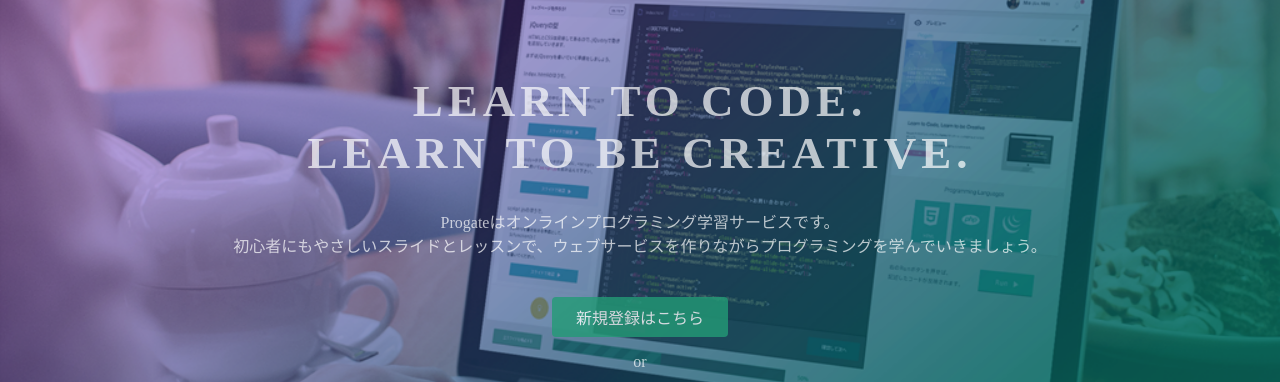
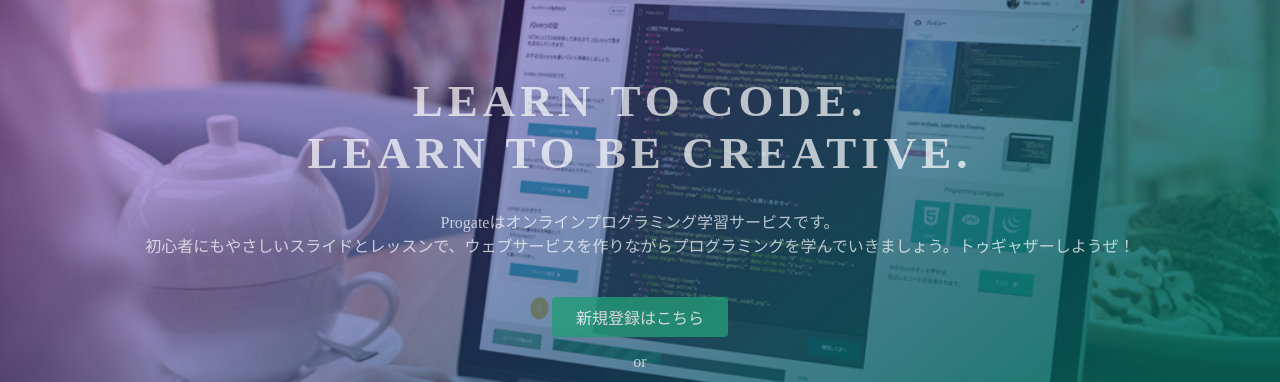
Before and after one commit to walrus0703/walrus0703.github.io, a plain HTML site: page index.html in a window 1280 px wide. Shown: the part 135-517 px from the top of the page. Drawn offline with Linux system fonts and the light colour scheme.

Commit message:
Update index.html

```diff
--- a/index.html
+++ b/index.html
@@ -24,7 +24,7 @@
   <div class="top-wrapper">
     <div class="container">
       <h1>LEARN TO CODE.<br>LEARN TO BE CREATIVE.</h1>
-      <p>Progateはオンラインプログラミング学習サービスです。<br>初心者にもやさしいスライドとレッスンで、ウェブサービスを作りながらプログラミングを学んでいきましょう。</p>
+      <p>Progateはオンラインプログラミング学習サービスです。<br>初心者にもやさしいスライドとレッスンで、ウェブサービスを作りながらプログラミングを学んでいきましょう。トゥギャザーしようぜ！</p>
       <div class="btn-wrapper">
         <a href="#" class="btn signup">新規登録はこちら</a>
         <p>or</p>
```
